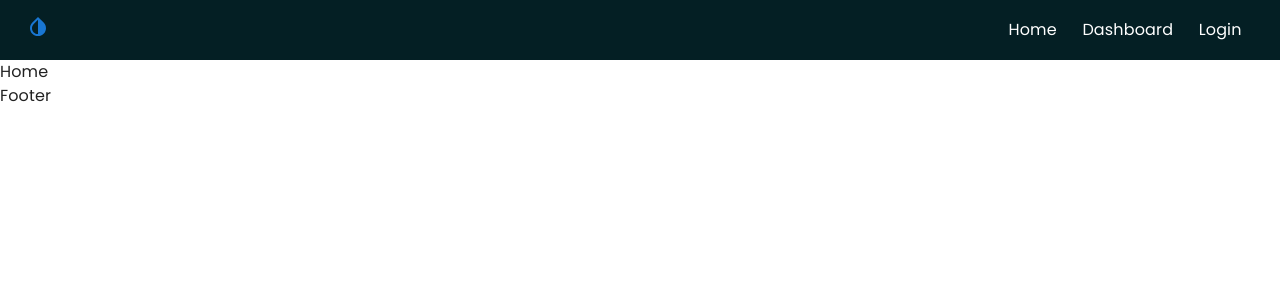
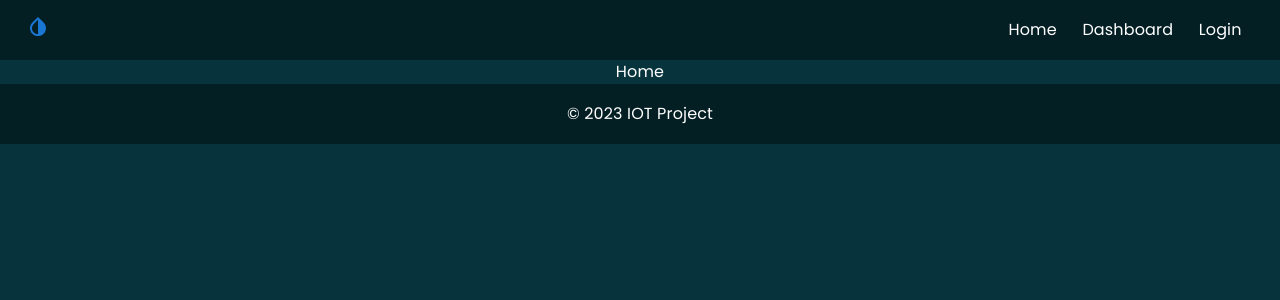
Before and after one commit to tortsBsus/IOTproj, a React (Create React App) app in the folder smart-irrigation/: page / in a window 1280 px wide. Shown: the top 300 px of the page. Built offline with nearby package versions, Linux system fonts and the light colour scheme.

Commit message:
add footer css

```diff
--- a/smart-irrigation/src/App.css
+++ b/smart-irrigation/src/App.css
@@ -1,42 +1,11 @@
-.App {
-  text-align: center;
+
+.app{
+  background-color:#07343c;
+	  text-align: center;
+    color:white;
+    min-width: 90vw;
+    min-height: 100vh;
 }
-
-.App-logo {
-  height: 40vmin;
-  pointer-events: none;
-}
-
-@media (prefers-reduced-motion: no-preference) {
-  .App-logo {
-    animation: App-logo-spin infinite 20s linear;
-  }
-}
-
-.App-header {
-  background-color: #282c34;
-  min-height: 100vh;
-  display: flex;
-  flex-direction: column;
-  align-items: center;
-  justify-content: center;
-  font-size: calc(10px + 2vmin);
-  color: white;
-}
-
-.App-link {
-  color: #61dafb;
-}
-
-@keyframes App-logo-spin {
-  from {
-    transform: rotate(0deg);
-  }
-  to {
-    transform: rotate(360deg);
-  }
-}
-
 /*
 
 //colour design tokens
--- a/smart-irrigation/src/components/Footer.js
+++ b/smart-irrigation/src/components/Footer.js
@@ -1,8 +1,10 @@
 import React from 'react'
-
+import './components-css/Footer.css'
 function Footer() {
   return (
-    <div>Footer</div>
+    <div className='footer'>
+      © 2023 IOT Project
+      </div>
   )
 }
 
--- /dev/null
+++ b/smart-irrigation/src/components/components-css/Footer.css
@@ -0,0 +1,11 @@
+.footer
+{
+
+    display: flex;
+    justify-content: center;
+    background-color:#041f24;
+    color: white;
+    padding: 2vw;
+	align-items: center;
+	height: 60px;
+}
--- a/smart-irrigation/src/components/components-css/Navbar.css
+++ b/smart-irrigation/src/components/components-css/Navbar.css
@@ -2,7 +2,7 @@
 {
     position: sticky;
 	display: flex;
-    padding: 2vw;;
+    padding: 2vw;
 	justify-content: space-between;
     background-color:#041f24;
 	align-items: center;
```
